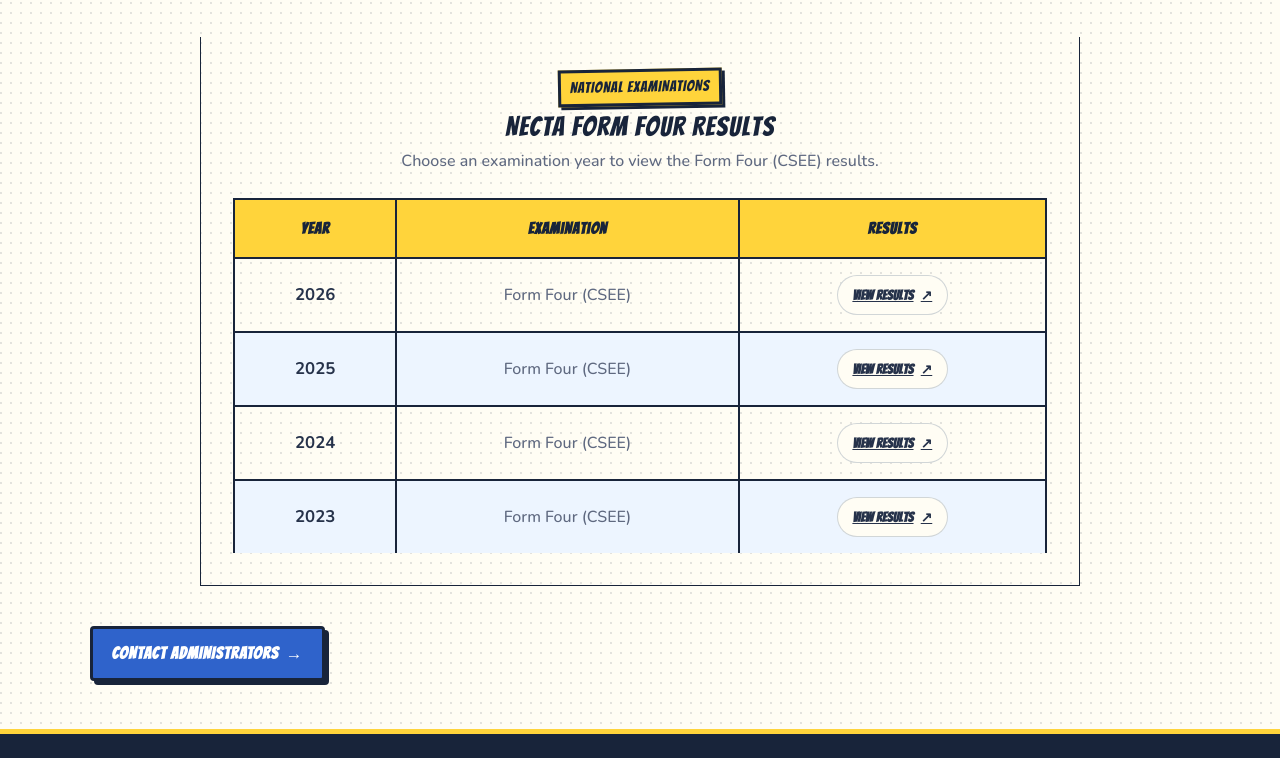
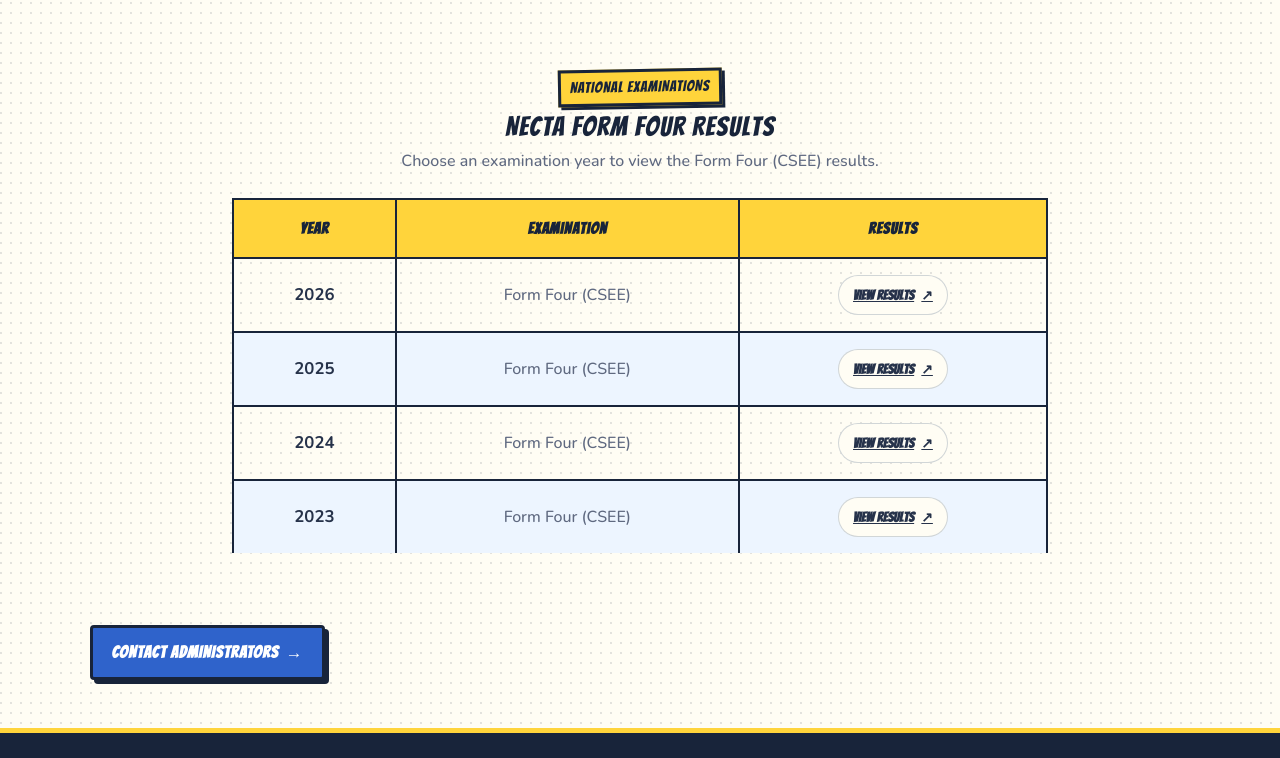
Before and after one commit to mrishogambo/mrishogambo.github.io, a plain HTML site: page results.html in a window 1280 px wide. Shown: the part 458-1216 px from the top of the page. Drawn offline with nearby package versions, Linux system fonts and the light colour scheme.

Commit message:
Remove outline around results section

```diff
--- a/results.css
+++ b/results.css
@@ -4,8 +4,7 @@
   margin: 0 auto 2.5rem;
   padding: clamp(1.25rem, 3vw, 2rem);
   background: linear-gradient(145deg, var(--paper), var(--panel));
-  border: 1px solid var(--line);
-  border-top: 4px solid var(--gold);
+  border: 0;
   border-radius: var(--radius-lg);
   box-shadow: var(--shadow);
 }
```
